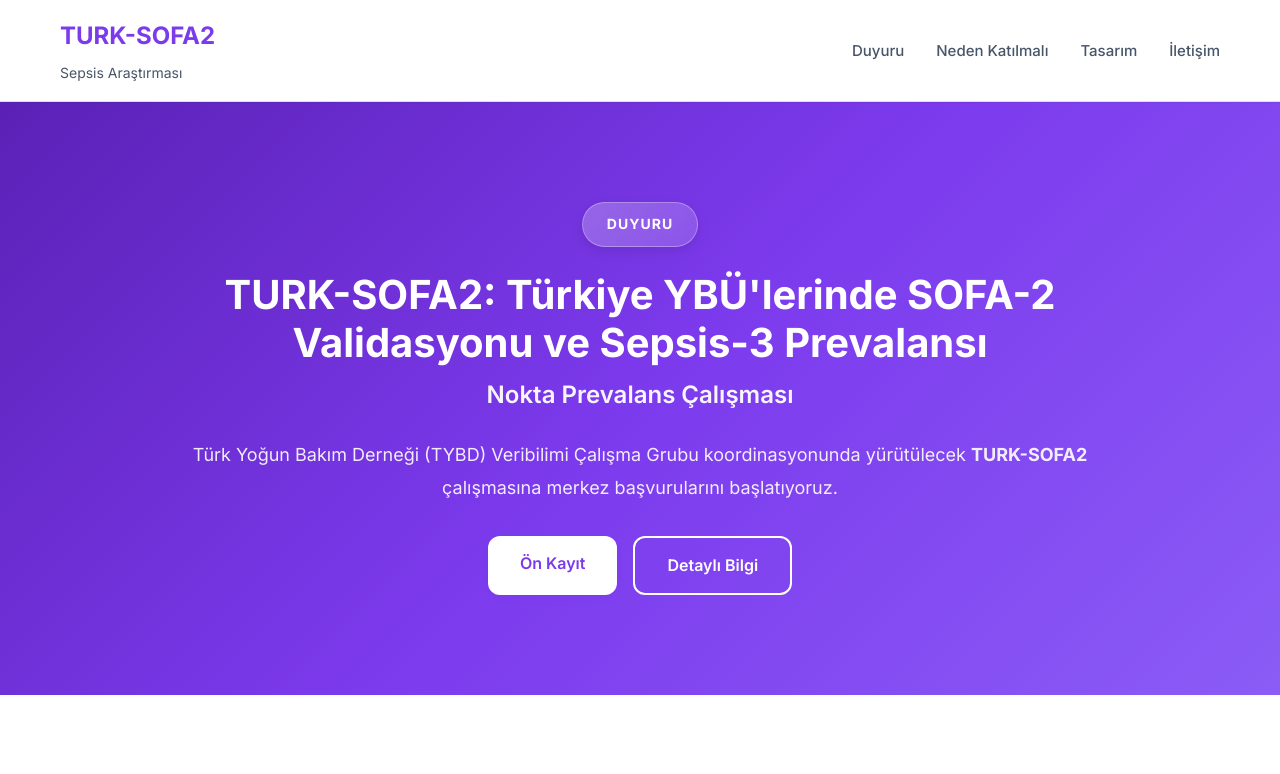
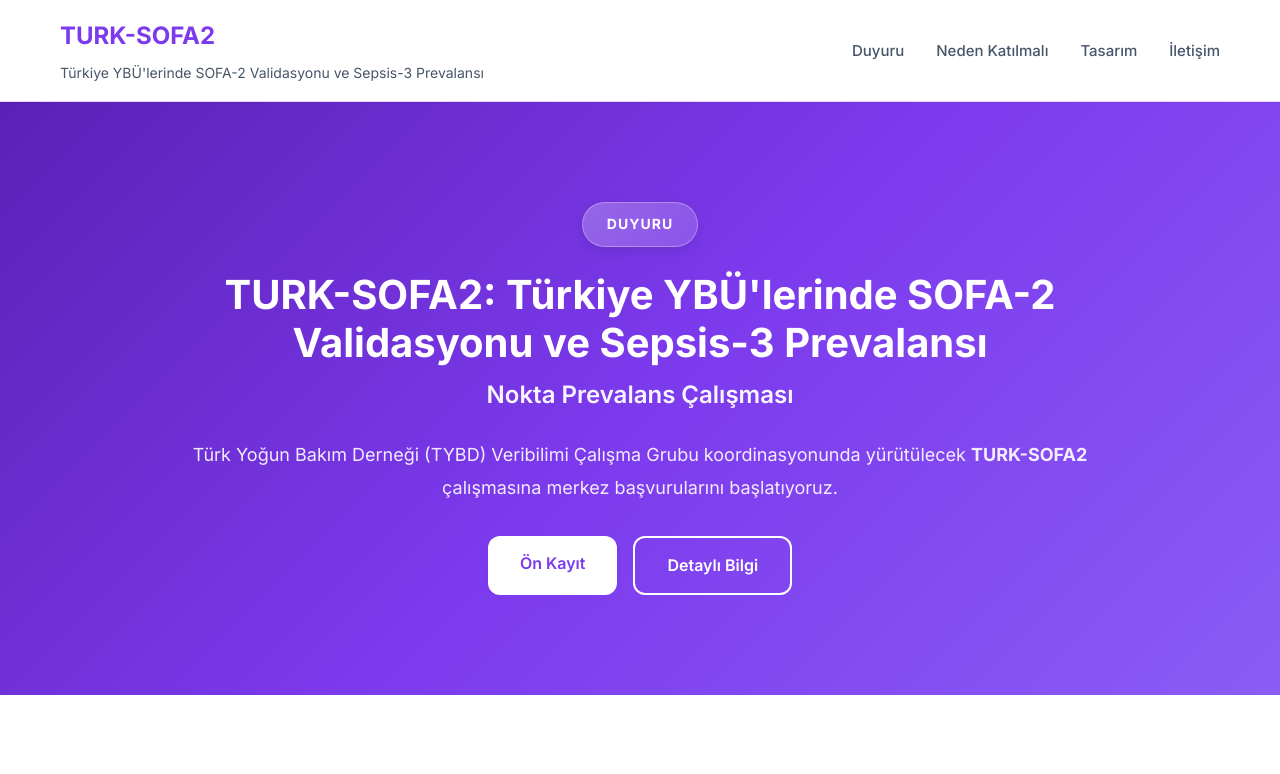
Before and after one commit to mkarslantas/sepsis.tr, a plain HTML site: page index.html in a window 1280 px wide. Shown: the top 774 px of the page. Drawn offline with Linux system fonts and the light colour scheme.

Commit message:
Update logo subtitle for clarity

```diff
--- a/index.html
+++ b/index.html
@@ -19,7 +19,7 @@
             <div class="header-content">
                 <div class="logo">
                     <h1>TURK-SOFA2</h1>
-                    <p class="logo-subtitle">Sepsis Araştırması</p>
+                    <p class="logo-subtitle">Türkiye YBÜ'lerinde SOFA-2 Validasyonu ve Sepsis-3 Prevalansı</p>
                 </div>
                 <nav class="nav">
                     <a href="#announcement">Duyuru</a>
```
